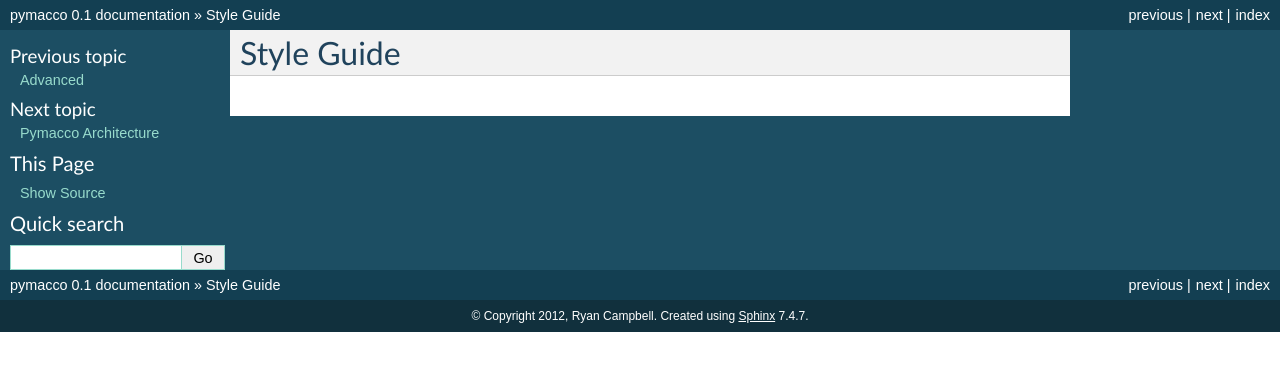
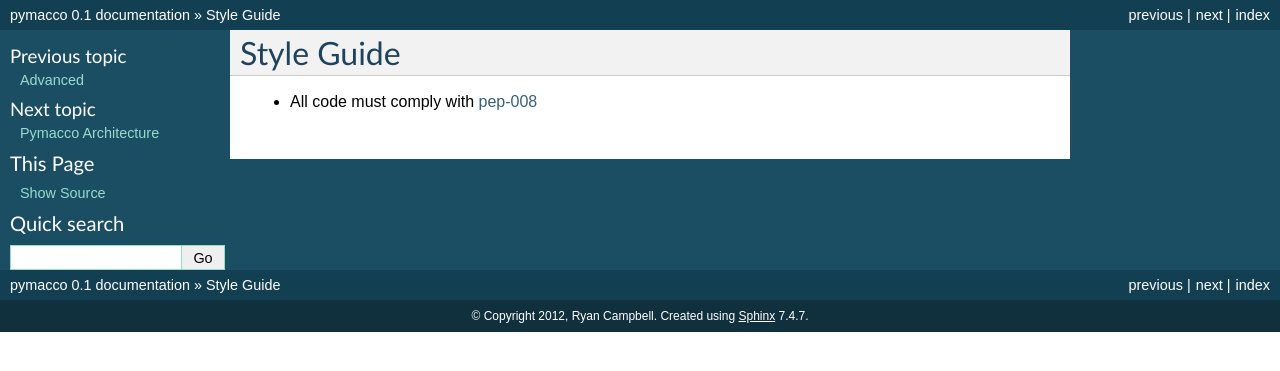
Before and after one commit to campbellr/pymacco, a Sphinx documentation site: the page built from docs/dev/style.rst, in a window 1280 px wide. Shown: the top 371 px of the page. Built offline with Sphinx 7.4.7, drawn with Linux system fonts in a browser that asks for light colours.

Commit message:
Add comment about pep8 compliance

```diff
--- a/docs/dev/style.rst
+++ b/docs/dev/style.rst
@@ -2,3 +2,5 @@
 
 Style Guide
 ===========
+
+* All code must comply with `pep-008 <http://www.python.org/dev/peps/pep-0008/>`_
```
